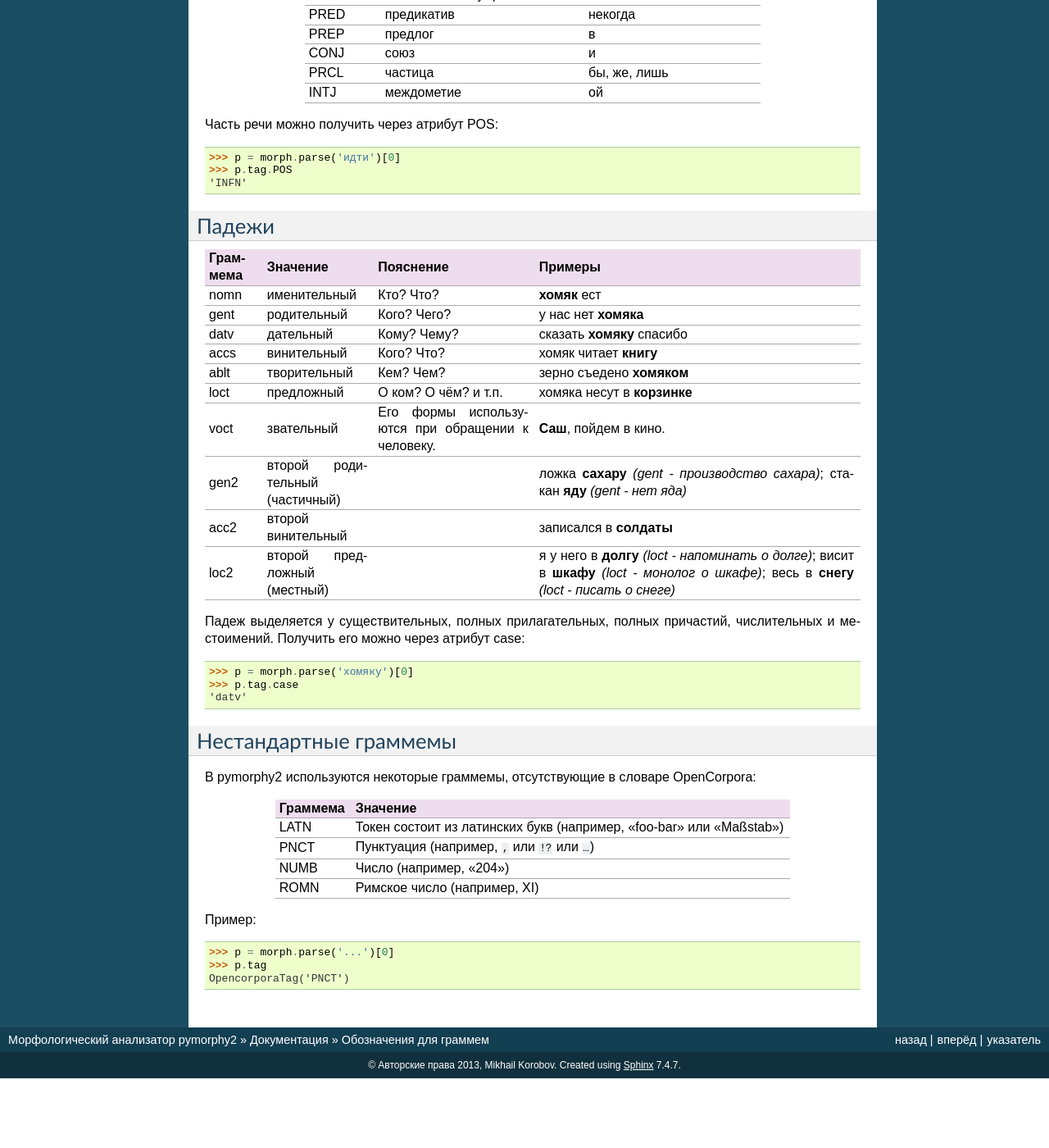
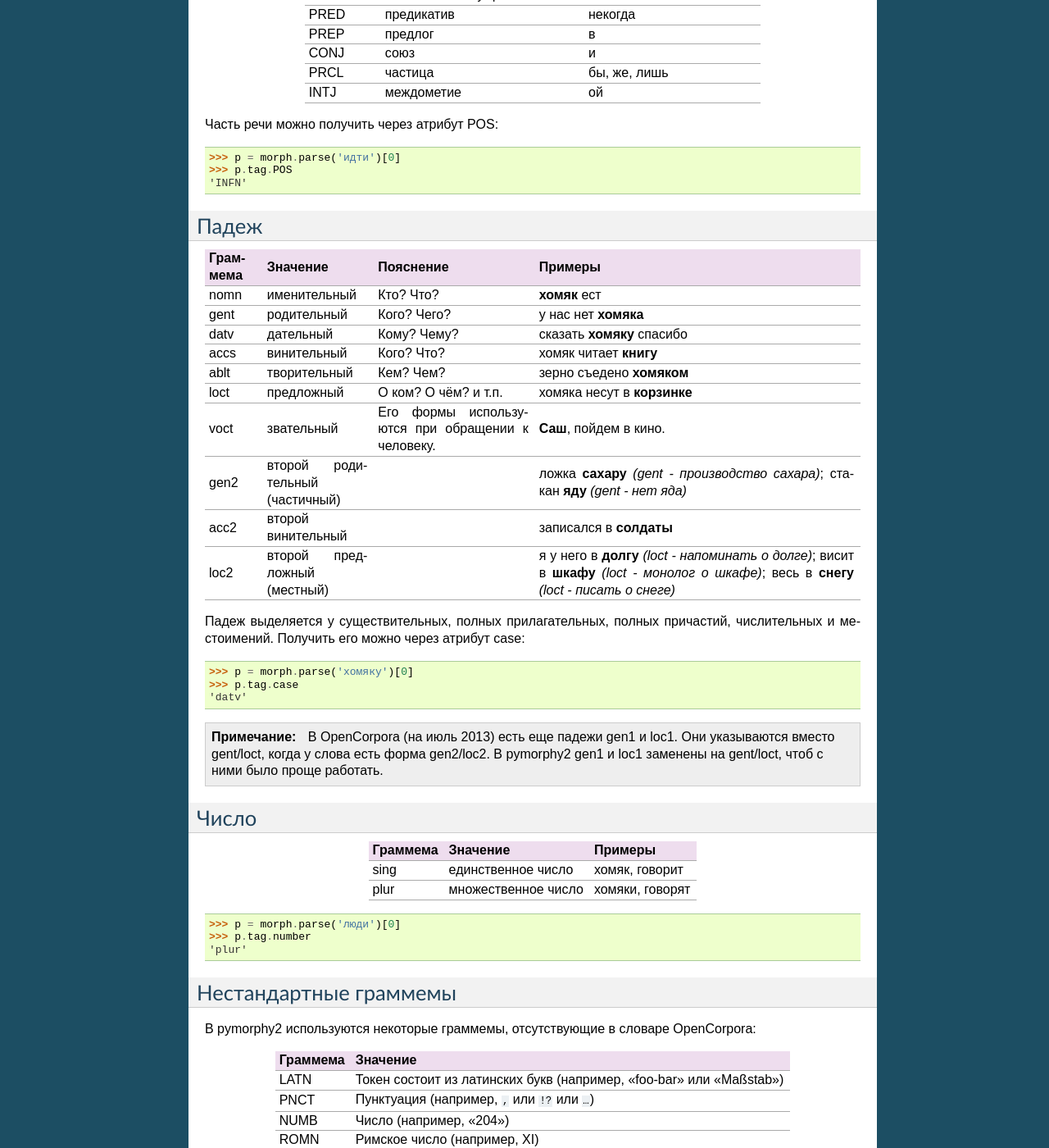
Before and after one commit to pymorphy2/pymorphy2, a Sphinx documentation site: the page built from docs/user/grammemes.rst, in a window 1280 px wide and 1400 px high, scrolled down 540 px. Shown: the whole window at 82% size. Built offline with Sphinx 7.4.7, drawn with Linux system fonts in a browser that asks for light colours; pages that are not in the unit, such as notebooks, are missing from menus; before the commit the page ends 1855 px from its top, so only the background shows below that; some of the changed text lies outside the part shown.

Commit message:
small grammeme docs improvements

```diff
--- a/docs/user/grammemes.rst
+++ b/docs/user/grammemes.rst
@@ -44,8 +44,8 @@ INTJ         междометие                        ой
 
 .. _russian-cases:
 
-Падежи
-------
+Падеж
+-----
 
 ========   ===================    ===========================    ================================
 Граммема   Значение               Пояснение                      Примеры
@@ -78,6 +78,28 @@ loc2       второй предложный
     >>> p.tag.case
     'datv'
 
+.. note::
+
+    В OpenCorpora (на июль 2013) есть еще падежи gen1 и loc1. Они указываются
+    вместо gent/loct, когда у слова есть форма gen2/loc2. В pymorphy2 gen1 и
+    loc1 заменены на gent/loct, чтоб с ними было проще работать.
+
+Число
+-----
+
+==========   =============================     =================================
+Граммема     Значение                          Примеры
+==========   =============================     =================================
+sing         единственное число                хомяк, говорит
+plur         множественное число               хомяки, говорят
+==========   =============================     =================================
+
+::
+
+    >>> p = morph.parse('люди')[0]
+    >>> p.tag.number
+    'plur'
+
 
 .. _non-standard-grammemes:
 
```
Also changed, not shown: other parts of docs/user/grammemes.rst (+2 -2 lines).
